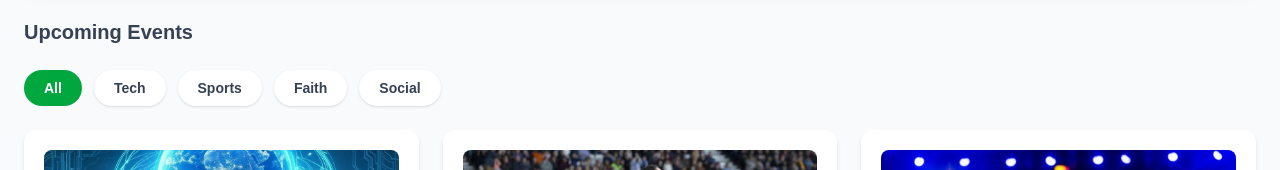
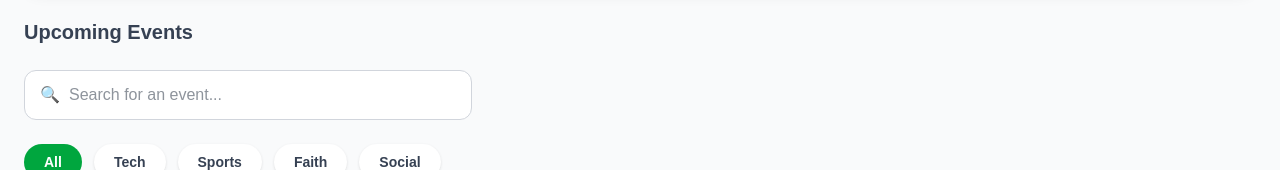
Before and after one commit to ayomide-oluwasusi/campus-event-board, a Next.js app: page / in a window 1280 px wide. Shown: the part 394-564 px from the top of the page. Built offline with nearby package versions, Linux system fonts and the light colour scheme.

Commit message:
Add event search

```diff
--- a/app/page.tsx
+++ b/app/page.tsx
@@ -12,10 +12,18 @@ const banners = [
 export default function Home() {
   const [currentBanner, setCurrentBanner] = useState(0);
   const [selectedCategory, setSelectedCategory] = useState("All");
-    const filteredEvents =
-    selectedCategory === "All"
-      ? events
-      : events.filter((event) => event.category === selectedCategory);
+  const [searchTerm, setSearchTerm] = useState("");
+    const filteredEvents = events.filter((event) => {
+  const matchesCategory =
+    selectedCategory === "All" ||
+    event.category === selectedCategory;
+
+  const matchesSearch = event.title
+    .toLowerCase()
+    .includes(searchTerm.toLowerCase());
+
+  return matchesCategory && matchesSearch;
+});
 
   useEffect(() => {
   const timer = window.setTimeout(() => {
@@ -67,6 +75,20 @@ export default function Home() {
       <h2 className="mb-6 text-xl font-semibold text-gray-700">
         Upcoming Events
       </h2>
+      {/* Search Bar */}
+<div className="relative mb-6 sm:max-w-md">
+  <span className="absolute left-4 top-1/2 -translate-y-1/2 text-gray-400">
+    🔍
+  </span>
+
+  <input
+    type="text"
+    placeholder="Search for an event..."
+    value={searchTerm}
+    onChange={(e) => setSearchTerm(e.target.value)}
+    className="w-full rounded-xl border border-gray-300 bg-white py-3 pl-11 pr-5 text-gray-800 outline-none focus:border-green-500"
+  />
+</div>
       {/* Category Filter */}
 <div className="mb-6 flex flex-wrap gap-3">
   {["All", "Tech", "Sports", "Faith", "Social"].map((category) => (
```
